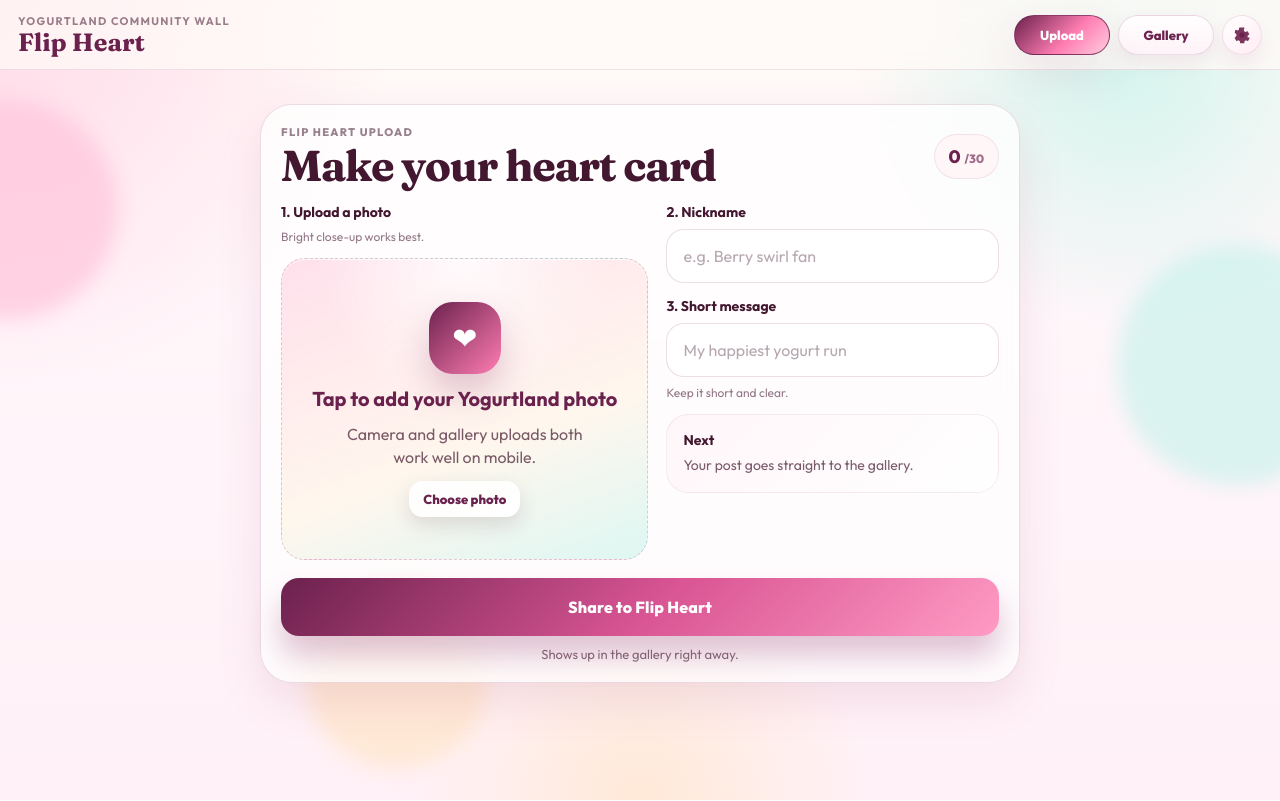
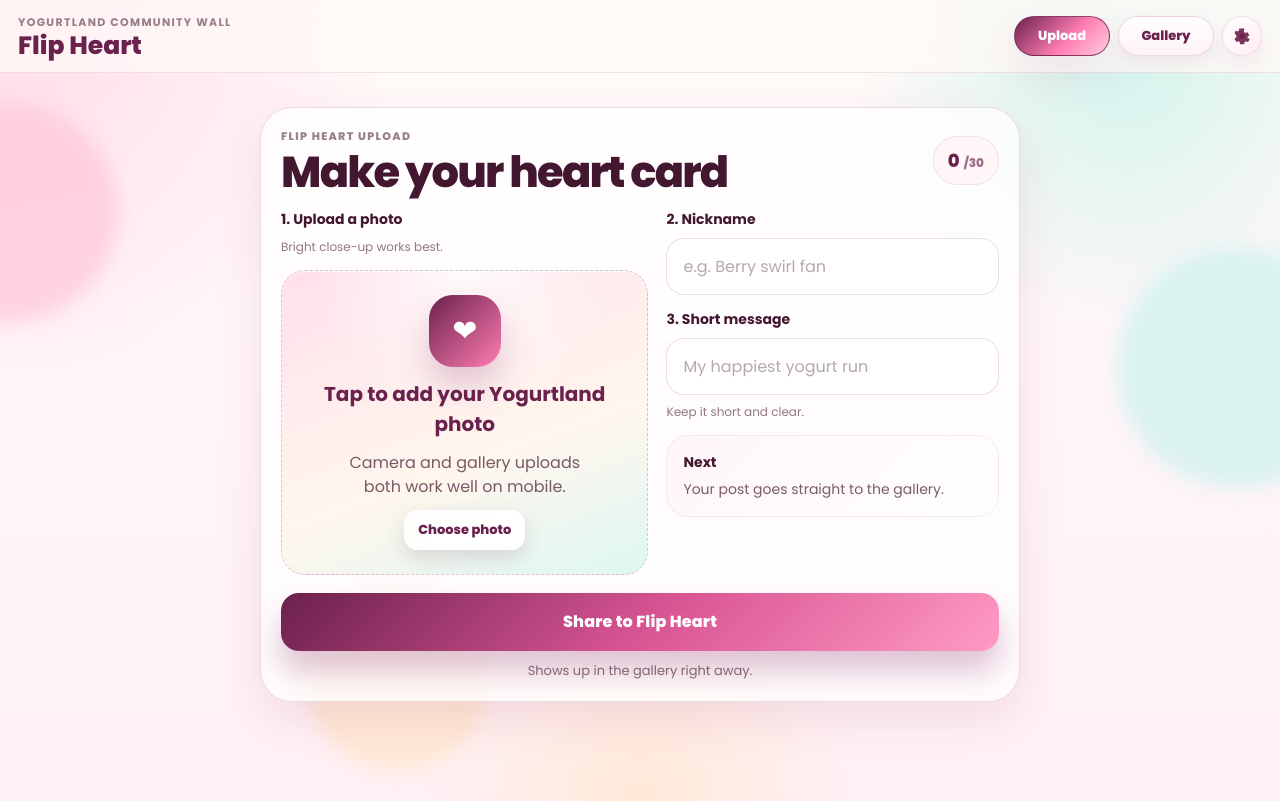
Before and after one commit to sowon23sowon23-coder/heart, a Next.js app: page / in a window 1280 px wide. Built offline with nearby package versions, Linux system fonts and the light colour scheme; no server answers.

Commit message:
Match typography to Yogurtland brand

```diff
--- a/app/globals.css
+++ b/app/globals.css
@@ -1,4 +1,4 @@
-@import url("https://fonts.googleapis.com/css2?family=Fraunces:opsz,wght@9..144,600;9..144,700&family=Outfit:wght@400;500;600;700;800&display=swap");
+@import url("https://fonts.googleapis.com/css2?family=Poppins:wght@400;500;600;700;800&display=swap");
 
 :root {
   --yg-berry-900: #4d1737;
@@ -38,7 +38,7 @@
 body {
   margin: 0;
   color: var(--yg-text);
-  font-family: "Outfit", system-ui, sans-serif;
+  font-family: "Poppins", system-ui, sans-serif;
   background:
     radial-gradient(circle at top left, rgba(255, 217, 232, 0.96), transparent 26%),
     radial-gradient(circle at 88% 8%, rgba(191, 242, 232, 0.66), transparent 20%),
@@ -59,9 +59,9 @@
 h5,
 h6 {
   margin: 0;
-  font-family: "Fraunces", Georgia, serif;
-  font-weight: 700;
-  letter-spacing: -0.03em;
+  font-family: "Poppins", system-ui, sans-serif;
+  font-weight: 800;
+  letter-spacing: -0.04em;
 }
 
 p {
--- a/components/Navigation.module.css
+++ b/components/Navigation.module.css
@@ -30,9 +30,9 @@
 }
 
 .brand{
-  font-family: "Fraunces", Georgia, serif;
+  font-family: "Poppins", system-ui, sans-serif;
   font-size: 25px;
-  font-weight: 700;
+  font-weight: 800;
   line-height: 1;
   color: var(--yg-berry-800);
 }
```
